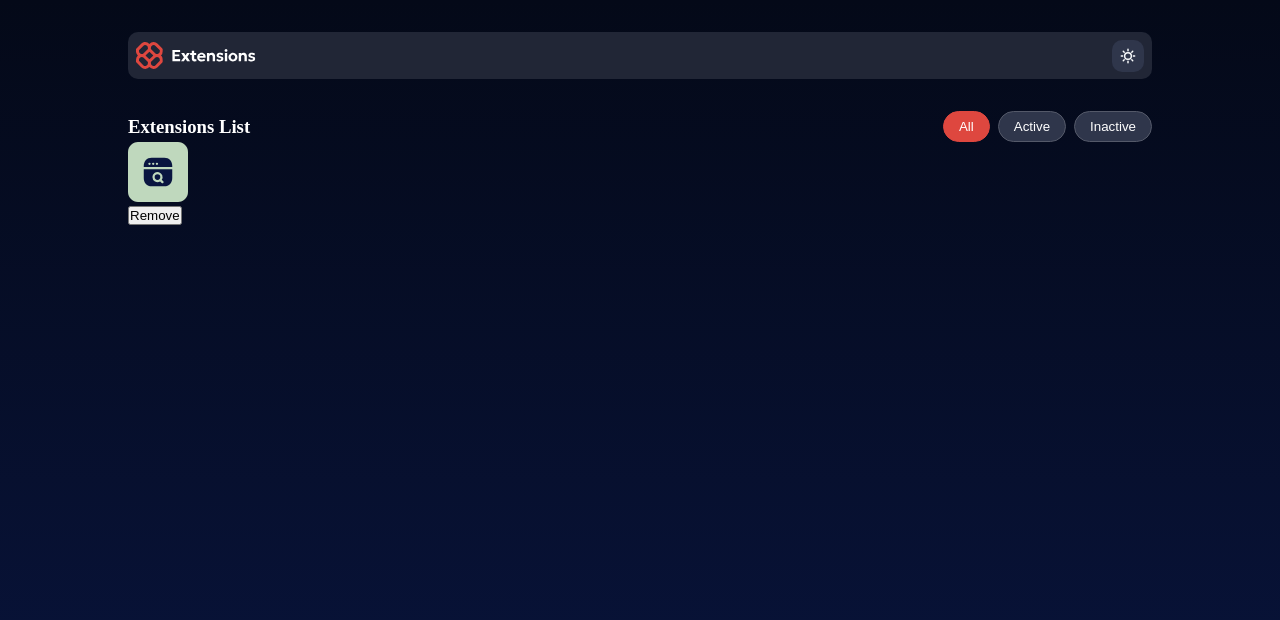
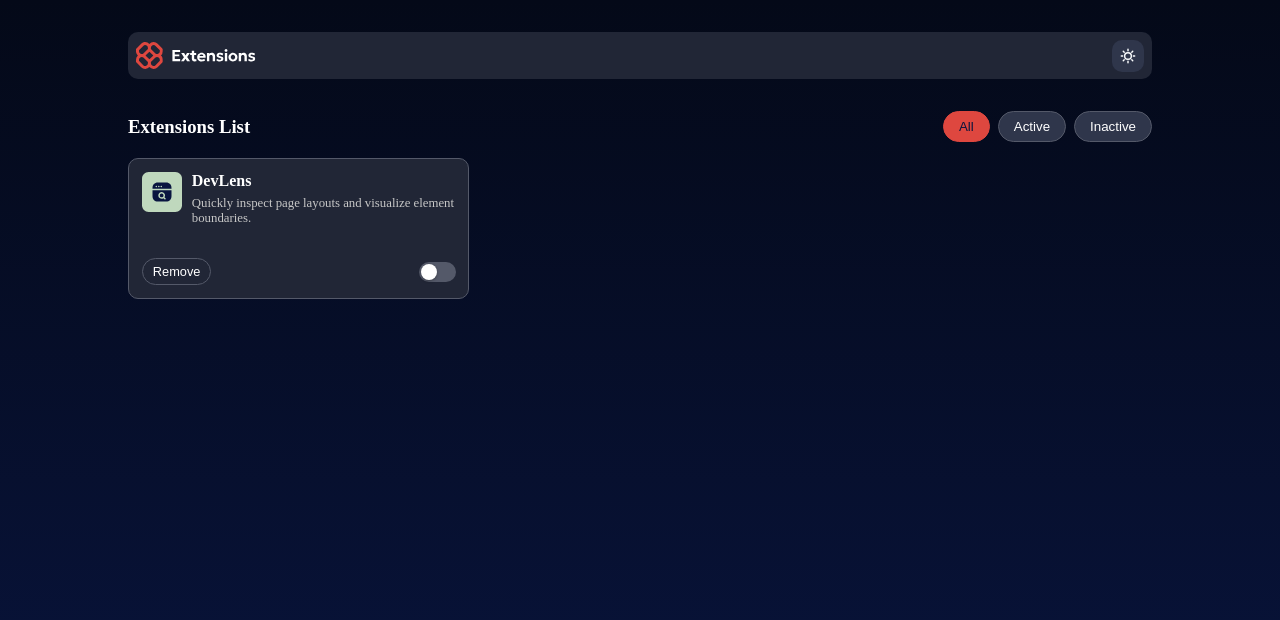
Before and after one commit to moisesferreira123/browser-extensions-manager-ui-main, a plain HTML site: page index.html in a window 1280 px wide. Drawn offline with Linux system fonts and the light colour scheme.

Commit message:
Layout de uma extensão feita

```diff
--- a/css/styles.css
+++ b/css/styles.css
@@ -66,6 +66,7 @@
   align-items: center;
   margin-top: 2rem;
   color: white;
+  margin-bottom: 1rem;
 }
 
 .button-style {
@@ -92,12 +93,125 @@
 .selected-button {
   background-color: var(--red500);
   border: 1px solid var(--red500);
+  color: var(--neutral900)
 }
 
 .selected-button:hover {
-  background-color: var(--red700);
-  border: 1px solid var(--red700);
+  background-color: var(--red400);
+  border: 1px solid var(--red400);
+}
+
+.extensions-grid {
+  display: grid;
+  grid-template-columns: repeat(3, 1fr);
+}
+
+.extension {
+  background-color: var(--neutral800);
+  border: 1px solid var(--neutral600);
+  padding: 0.8rem;
+  border-radius: 10px;
+}
+
+.extension-header {
+  display: flex;
+  align-items: start;
+  gap: 10px;
+  color: white;
+  margin-bottom: 2rem;
+}
+
+.extension-header h3 {
+  font-size: 1rem;
+  margin-bottom: 6px;
+}
+
+.extension-header p {
+  font-size: 0.8rem;
+  color: var(--neutral300)
+}
+
+.extension-footer {
+  display: flex;
+  justify-content: space-between;
+  align-items: center;
+}
+
+.remove-button {
+  padding: 5px 10px;
+  border-radius: 30px;
+  font-size: 0.8rem;
+  color: white;
+  background-color: var(--neutral800);
+  border: 1px solid var(--neutral600);
+}
+
+.remove-button:hover {
+  background-color: var(--red500);
+  border: 1px solid var(--red500);
+  color: var(--neutral900);
+  cursor: pointer;
+}
+
+.switch-toggle {
+  position: relative;
+  width: 37px;
+  height: 20px;
+}
+
+.switch-toggle label {
+  position: absolute;
+  top: 0;
+  left: 0;
+  width: 37px;
+  height: 20px;
+  border-radius: 50px;
+  background: var(--neutral600);
+  cursor: pointer;
+  transition: all 0.3s ease;
+}
+
+.switch-toggle label:after {
+  content: '';
+  position: absolute;
+  top: 2px;
+  left: 2px;
+  width: 16px;
+  height: 16px;
+  border-radius: 50%;
+  background: white;
+  box-shadow: 0 1px 3px rgba(0, 0, 0, 0.3);
+  transition: all 0.3s ease;
+}
+
+.switch-toggle input[type="checkbox"]:checked + label {
+  background: var(--red500);
+}
+
+.switch-toggle input[type="checkbox"]:checked + label:after {
+  transform: translateX(17px);
+}
+
+.yep {
+  position: absolute;
+  top: 0;
+  left: 0;
+  width: 50px;
+  height: 20px;
+  opacity: 0;
 }
 
 .attribution { font-size: 11px; text-align: center; }
 .attribution a { color: hsl(228, 45%, 44%); }
+
+@media (max-width: 800px) {
+  .extensions-grid {
+    grid-template-columns: repeat(2, 1fr);
+  }
+}
+
+@media (max-width: 600px) {
+  .extensions-grid {
+    grid-template-columns: 1fr;
+  }
+}
--- a/index.html
+++ b/index.html
@@ -28,15 +28,18 @@
       <!-- Extensão começa aqui -->
       <div class="extension">
         <div class="extension-header">
-          <img src="./assets/images/logo-devlens.svg" alt="">
+          <img src="./assets/images/logo-devlens.svg" alt="" width="40">
           <div class="extension-informations">
-            <h3></h3>
-            <p></p>
+            <h3>DevLens</h3>
+            <p>Quickly inspect page layouts and visualize element boundaries.</p>
           </div>
         </div>
         <div class="extension-footer">
-          <button>Remove</button>
-          <div></div>
+          <button class="remove-button">Remove</button>
+          <div class="switch-toggle">
+            <input class="yep" type="checkbox" id="switch">
+            <label for="switch"></label>
+          </div>
         </div>
       </div>
       <!-- Extensão termina aqui -->
--- a/js/script.js
+++ b/js/script.js
@@ -12,7 +12,6 @@ async function getData() {
 
 getData();
 
-// Criar primeiro um exemplo de extensão
 extensions.map((extension, index) =>
   ``
 );
```
